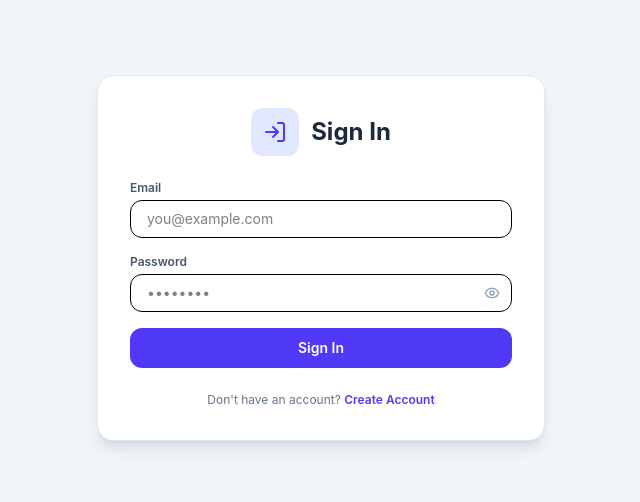
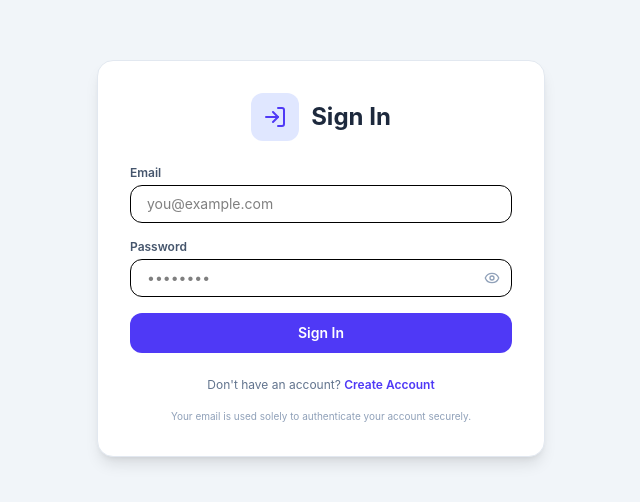
Before and after one commit to AsTing04/Spendi-App, a React (Vite) app: page / in a window 1280 px wide. Shown: the part 142-644 px from the top of the page, without its empty margins (319-959 px from the left). Built offline with nearby package versions, Linux system fonts and the light colour scheme; no server answers.

Commit message:
Enhance login component with password visibility toggle
Added password visibility toggle and updated UI elements.

```diff
--- a/src/Login.jsx
+++ b/src/Login.jsx
@@ -83,6 +83,10 @@ export default function Login({ onSwitchToSignup }) {
           <button onClick={onSwitchToSignup} className="text-indigo-600 dark:text-indigo-400 font-semibold hover:underline">
             Create Account
           </button>
+          </p>
+          {/* In src/Login.jsx - Right above the "Don't have an account?" link */}
+          <p className="mt-4 text-[10px] text-slate-400 text-center">
+          Your email is used solely to authenticate your account securely.
         </p>
       </div>
     </div>
```
